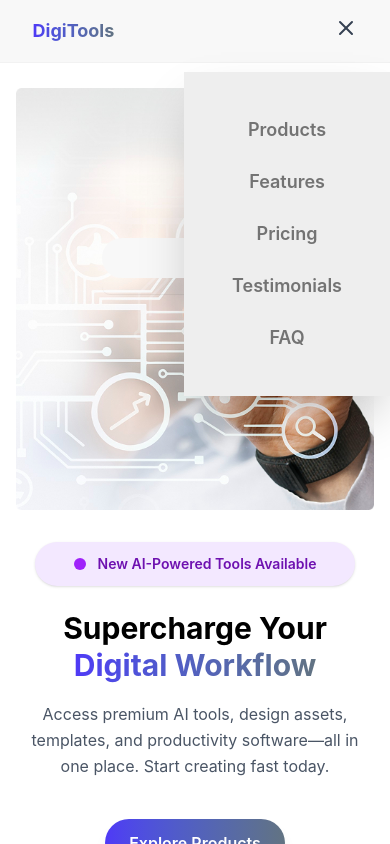
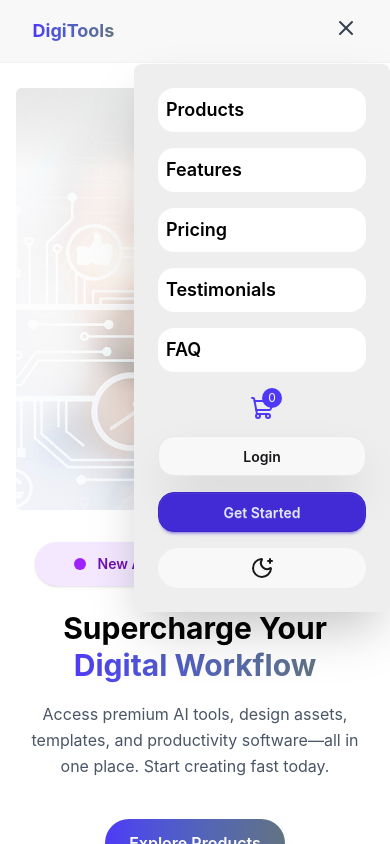
Before and after one commit to islammdsohan603/-Digital-Tools-Buying-Website, a React (Vite) app: page / in a window 390 px wide. Both pictures are taken after a click on the button 345 px from the left and 28 px from the top of the page. Shown: the top 844 px of the page. Built offline with nearby package versions, Linux system fonts and the light colour scheme.

Commit message:
navbar toggling bug fixed

```diff
--- a/src/component/Navbar.jsx
+++ b/src/component/Navbar.jsx
@@ -76,65 +76,63 @@ const Navbar = ({ cart, darkMode, setDarkMode }) => {
       {
         /* Mobile Menu */
         isOpen && (
-          <div className=" lg:hidden  shadow-2xs py-4 w-2xs mx-auto rounded-lg mt-2 right-0 top-12 absolute">
-            <ul className="bg-base-300 shadow-2xl p-10 right-0  fixed z-50 w-fit flex flex-col items-center gap-4 text-sm">
+          <div className="lg:hidden fixed top-16 right-0 z-50 w-64 bg-base-300 shadow-2xl rounded-lg p-6 flex flex-col gap-6">
+            <ul className="flex flex-col items-center gap-4 text-sm">
               <li
                 onClick={() => setIsOpen(false)}
-                className="text-lg text-neutral-500 font-semibold rounded-xl px-2 py-1 cursor-pointer hover:bg-linear-to-l from-[#F875] to-[#6287]  duration-300 transition-transform"
+                className="menu-item দে
+              w-full p-2 bg-base-100 hover:bg-base-300 duration-300 text-lg rounded-2xl text-black font-semibold cursor-pointer"
               >
                 <a href="#products">Products</a>
               </li>
               <li
                 onClick={() => setIsOpen(false)}
-                className="text-lg text-neutral-500 font-semibold rounded-xl px-2 py-1 cursor-pointer hover:bg-linear-to-l from-[#F875] to-[#6287]  duration-300 transition-transform"
+                className="menu-item দে
+              w-full p-2 bg-base-100 hover:bg-base-300 duration-300 text-lg rounded-2xl text-black font-semibold cursor-pointer"
               >
                 <a href="#features">Features</a>
               </li>
               <li
                 onClick={() => setIsOpen(false)}
-                className="text-lg text-neutral-500 font-semibold rounded-3xl px-2 py-1 cursor-pointer hover:bg-linear-to-l from-[#F875] to-[#6287]  duration-300 transition-transform"
+                className="menu-item দে
+              w-full p-2 bg-base-100 hover:bg-base-300 duration-300 text-lg rounded-2xl text-black font-semibold cursor-pointer"
               >
                 <a href="#pricing">Pricing</a>
               </li>
               <li
                 onClick={() => setIsOpen(false)}
-                className="text-lg text-neutral-500 font-semibold rounded-xl px-2 py-1 cursor-pointer hover:bg-linear-to-l from-[#F875] to-[#6287]  duration-300 transition-transform"
+                className="menu-item দে
+              w-full p-2 bg-base-100 hover:bg-base-300 duration-300 text-lg rounded-2xl text-black font-semibold cursor-pointer"
               >
                 <a href="#testimonials">Testimonials</a>
               </li>
               <li
                 onClick={() => setIsOpen(false)}
-                className="text-lg text-neutral-500 font-semibold rounded-xl px-2 py-1 cursor-pointer hover:bg-linear-to-l from-[#F875] to-[#6287] duration-300 transition-transform"
+                className="menu-item দে
+              w-full p-2 bg-base-100 hover:bg-base-300 duration-300 text-lg rounded-2xl text-black font-semibold cursor-pointer"
               >
                 <a href="#faq">FAQ</a>
               </li>
             </ul>
 
-            <div className="md:hidden flex flex-col items-center  gap-4">
-              <div onClick={() => setIsOpen(false)} className=" relative">
-                <ShoppingCart className="w-6 h-6 mt-5 text-[#4F39F6] hover:scale-110 transition-transform duration-300 cursor-pointer" />
-                <span className="absolute mt-5 -top-2 -right-2 bg-[#4F39F6] text-white text-xs w-5 h-5 rounded-full flex items-center justify-center font-bold">
+            <div className="flex flex-col items-center gap-4">
+              <div className="relative">
+                <ShoppingCart className="w-6 h-6 text-[#4F39F6]" />
+                <span className="absolute -top-2 -right-2 bg-[#4F39F6] text-white text-xs w-5 h-5 rounded-full flex items-center justify-center">
                   {cart.length}
                 </span>
               </div>
 
-              <button
-                onClick={() => setIsOpen(false)}
-                className="px-4 py-2 text-sm sm:text-base rounded-full  text-[#4F39F6] bg-transparent cursor-pointer font-semibold shadow-2xs hover:scale-110 transition-transform duration-300"
-              >
+              <button className="btn btn-login w-full rounded-2xl shadow-2xl cursor-pointer">
                 Login
               </button>
-              <button
-                onClick={() => setIsOpen(false)}
-                className="px-4 py-2 text-sm sm:text-base cursor-pointer font-semibold border border-[#4F39F6] text-white bg-linear-to-r from-[#4F39F6] to-[#627382] rounded-full"
-              >
+              <button className="btn btn-primary w-full rounded-2xl cursor-pointer hover:shadow-2xl duration-300">
                 Get Started
               </button>
 
-              {/* DarkMode */}
               <div
                 onClick={handleDarkMode}
-                className=" w-full h-10 object-contain rounded-full bg-base-200 flex md:hidden items-center justify-center cursor-pointer hover:scale-105 duration-300 hover:bg-base-300 text-black"
+                className="w-full h-10 flex items-center justify-center bg-base-200 rounded-full cursor-pointer"
               >
                 {darkMode ? <Sun /> : <MoonStar />}
               </div>
```
